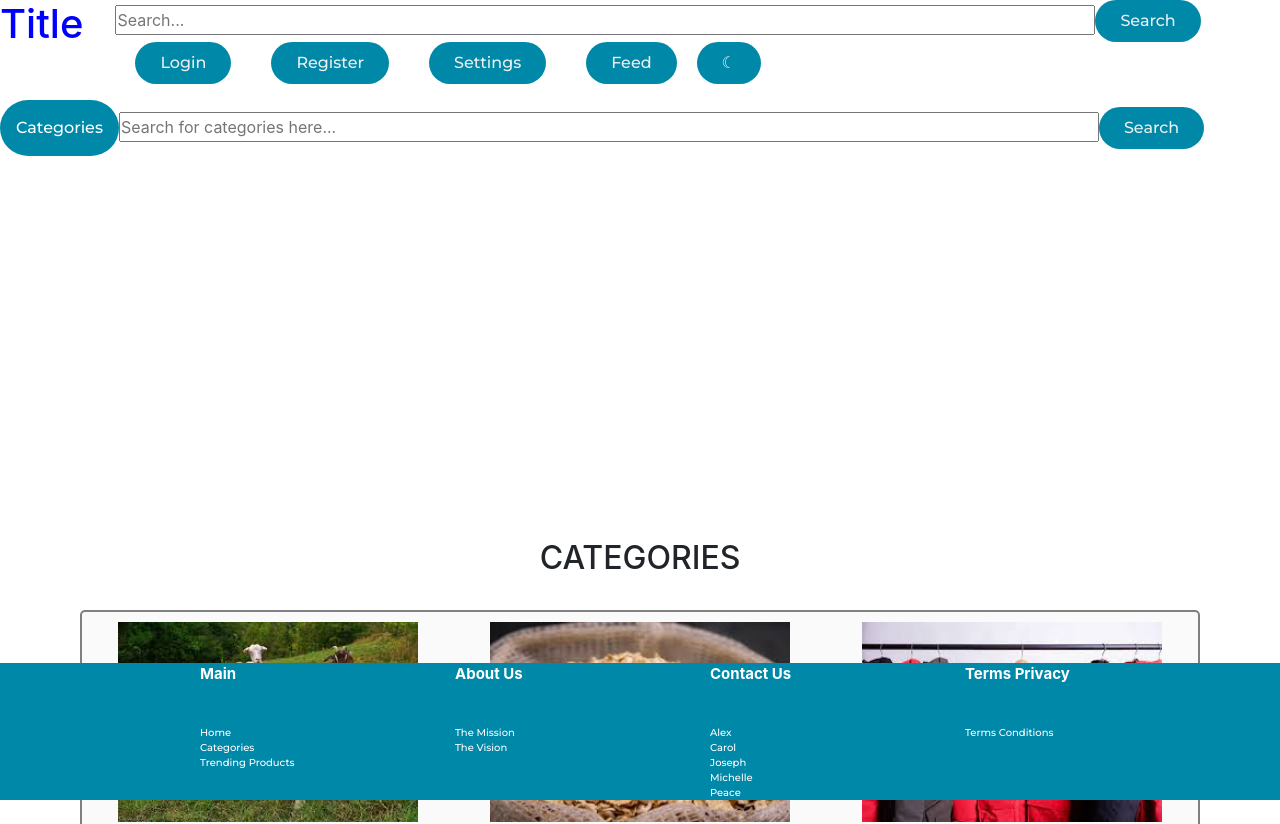
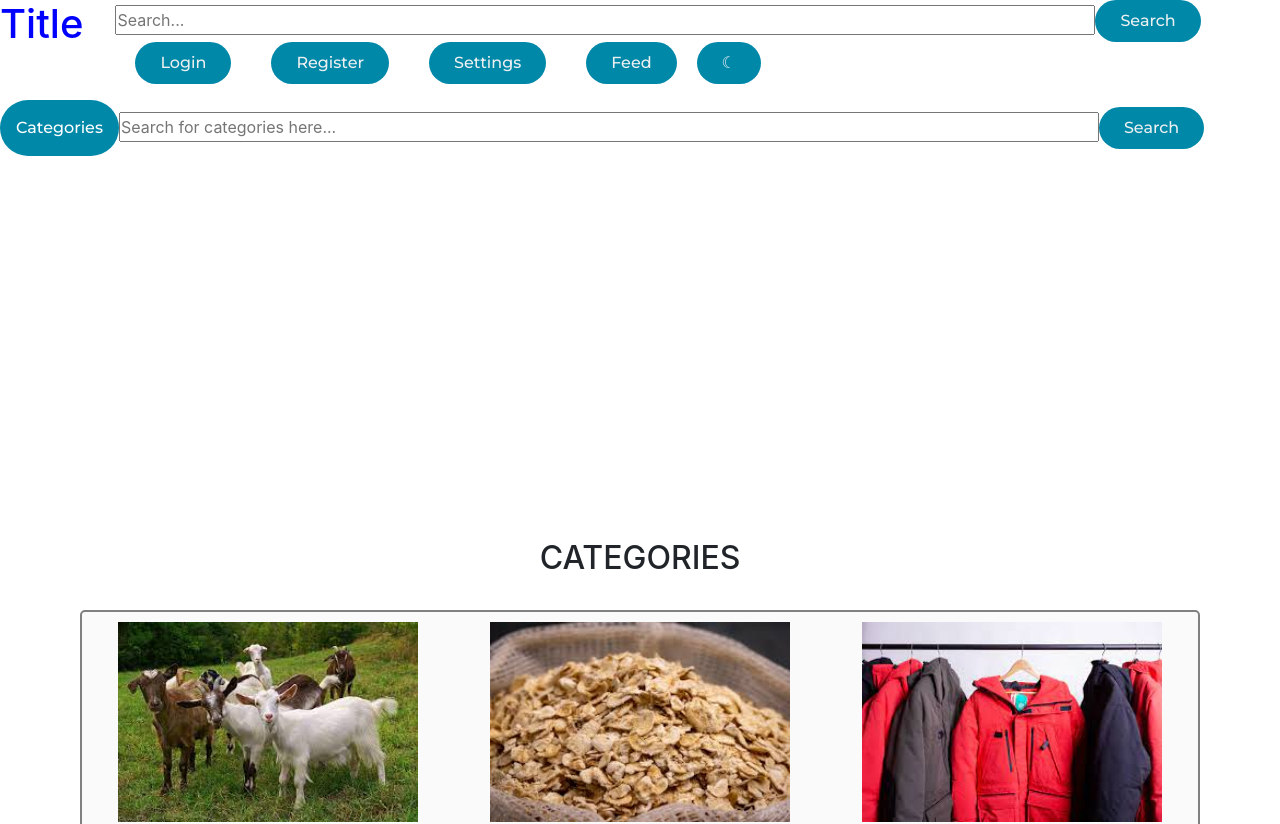
Before and after one commit to Ziqiongg/CapstoneProject, a React (Create React App) app in the folder capstone-front/: page / in a window 1280 px wide. Shown: the top 824 px of the page. Built offline with nearby package versions, Linux system fonts and the light colour scheme.

Commit message:
fixed footer

```diff
--- a/capstone-front/src/App.css
+++ b/capstone-front/src/App.css
@@ -1,38 +1,4 @@
-/* .App {
-  text-align: center;
+.main-wrapper{
+  position: relative;
+  min-height: 100vh;
 }
-
-.App-logo {
-  height: 40vmin;
-  pointer-events: none;
-}
-
-@media (prefers-reduced-motion: no-preference) {
-  .App-logo {
-    animation: App-logo-spin infinite 20s linear;
-  }
-}
-
-.App-header {
-  background-color: #282c34;
-  min-height: 100vh;
-  display: flex;
-  flex-direction: column;
-  align-items: center;
-  justify-content: center;
-  font-size: calc(10px + 2vmin);
-  color: white;
-}
-
-.App-link {
-  color: #61dafb;
-}
-
-@keyframes App-logo-spin {
-  from {
-    transform: rotate(0deg);
-  }
-  to {
-    transform: rotate(360deg);
-  }
-} */
--- a/capstone-front/src/App.js
+++ b/capstone-front/src/App.js
@@ -16,9 +16,9 @@
   return (
 
     <Router>
+      <div className = "main-wrapper">
+      <Header />
 
-      <Header />
-      <Footer />
       <Routes>
           <Route exact path="/" element={<Landing />} />
           <Route exact path="/productlist" element={<ProductList />} />
@@ -27,8 +27,8 @@
           <Route path="/settings" element={<SettingsPage />} />
           <Route path="/feedPage" element={<FeedPage />} /> */}
       </Routes>
-
-
+      <Footer />
+     </div>
     </Router>
 
   );
```
